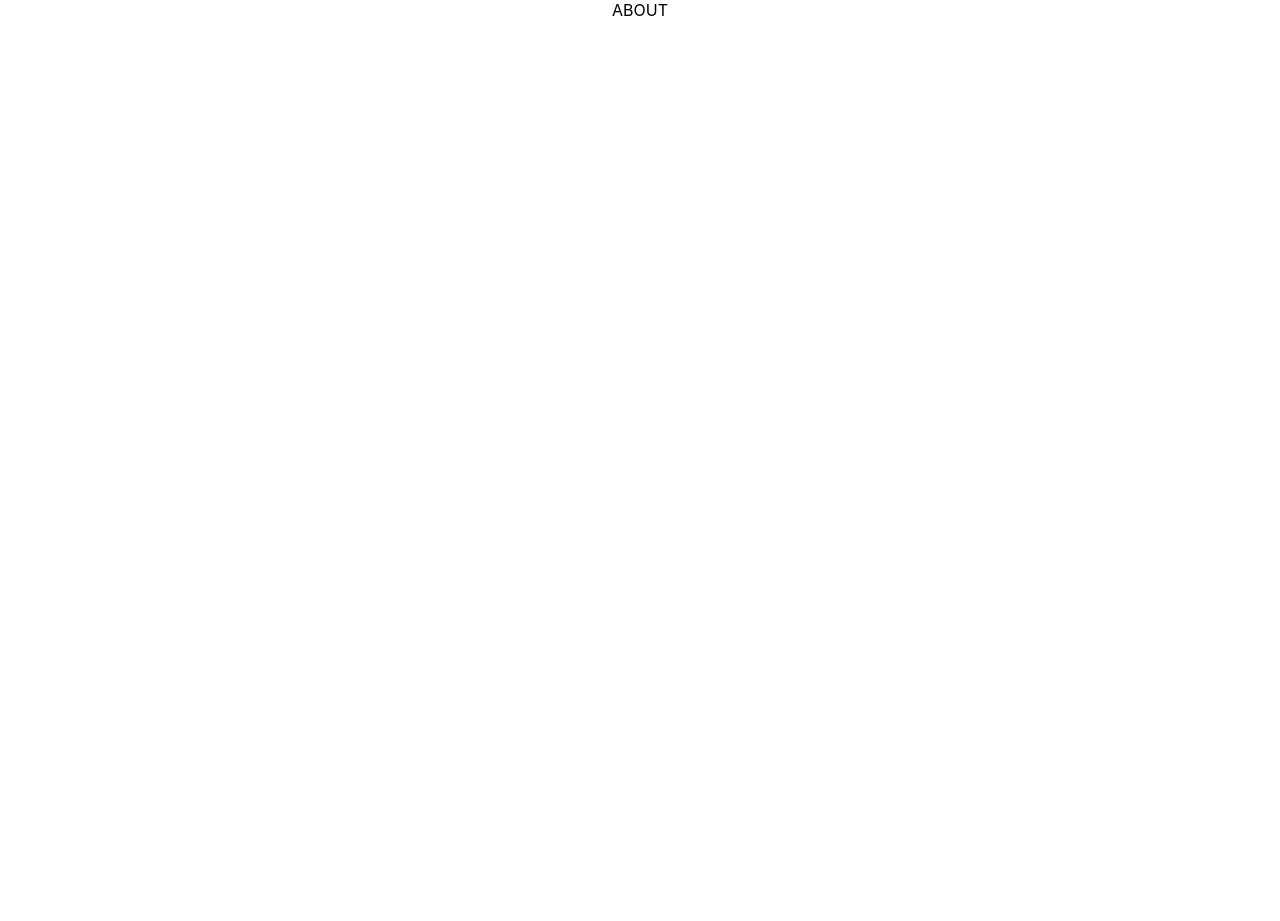
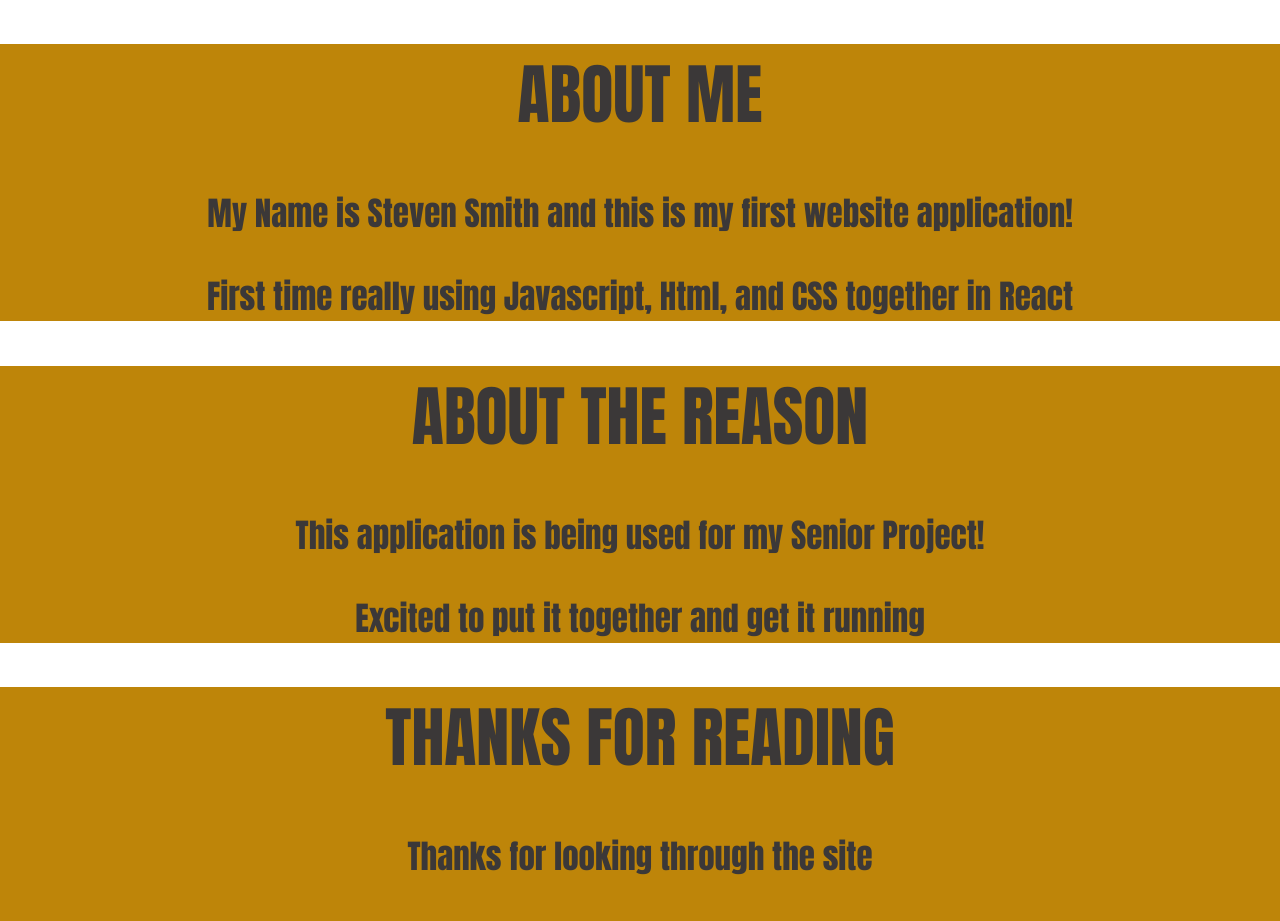
Before and after one commit to sassmith98/Ciphers-And-You, a React (Create React App) app: page /about in a window 1280 px wide. Shown: the top 921 px of the page. Before the commit the page ends 800 px from the top, so only its background shows below. Built offline with nearby package versions, Linux system fonts and the light colour scheme.

Commit message:
About page and data page adjustment

```diff
--- a/src/App.css
+++ b/src/App.css
@@ -1,3 +1,35 @@
+
+
+.aboutScreenTextOne {
+  background-color: #be8509;
+  min-height: 25vh;
+  align-items: center;
+  justify-content: center;
+  font-family: Impact, Haettenschweiler, 'Arial Narrow Bold', sans-serif;
+  font-size: calc(25px + 1vmin);
+  color: rgb(59, 56, 56);
+}
+
+.aboutScreenTextTwo {
+  background-color: #be8509;
+  min-height: 25vh;
+  align-items: center;
+  justify-content: center;
+  font-family: Impact, Haettenschweiler, 'Arial Narrow Bold', sans-serif;
+  font-size: calc(25px + 1vmin);
+  color: rgb(59, 56, 56);
+}
+
+.aboutScreenTextThree {
+  background-color: #be8509;
+  min-height: 25vh;
+  align-items: center;
+  justify-content: center;
+  font-family: Impact, Haettenschweiler, 'Arial Narrow Bold', sans-serif;
+  font-size: calc(25px + 1vmin);
+  color: rgb(59, 56, 56);
+}
+
 .App {
   text-align: center;
 }
@@ -126,6 +158,13 @@ Button{
   color: rgb(59, 56, 56);
 }
 
+.homeButton {
+  display: flex;
+  flex-direction: column;
+  align-items: center;
+  justify-content: center;
+}
+
 @keyframes App-logo-spin {
   from {
     transform: rotate(0deg);
--- a/src/aboutScreen.js
+++ b/src/aboutScreen.js
@@ -1,13 +1,30 @@
-import './App.js';
-import {Route, BrowserRouter as Router} from "react-router-dom";
+import App from './App.js';
+import { Route, BrowserRouter as Router, Switch, Link } from "react-router-dom";
+import { Button } from "react-bootstrap";
 import './App.css';
 
 function aboutScreen() {
     return (
       <Router>
-      <div className="aboutScreen">
-            ABOUT
+      <div className="aboutScreenTextOne">
+           <h1> ABOUT ME </h1>
+           <p> My Name is Steven Smith and this is my first website application!</p>
+           <p> First time really using Javascript, Html, and CSS together in React</p>
       </div>
+
+      <div className="aboutScreenTextTwo">
+           <h1> ABOUT THE REASON </h1>
+           <p> This application is being used for my Senior Project!</p>
+           <p> Excited to put it together and get it running</p>
+      </div>
+
+      <div className="aboutScreenTextThree">
+           <h1> THANKS FOR READING </h1>
+           <p> Thanks for looking through the site</p>
+           <p> And hopefully it was good!</p>
+      </div>
+
+
       </Router>
     );
   }
--- a/src/level_base_page/easy.js
+++ b/src/level_base_page/easy.js
@@ -1,7 +1,7 @@
 import { Route, BrowserRouter as Router, Switch, Link } from "react-router-dom";
 import { Button } from "react-bootstrap";
 import DifficultyScreen from './difficultlyScreen'
-import {easy_data} from './easy_data'
+import {easyData} from './easyData'
 import '../App.css';
 
 function Easy({name}){
@@ -16,7 +16,7 @@ function Easy({name}){
             <h1>{name}</h1>
 
             {/* map method to iterate over the data & map them inside div element */}
-            {easy_data.map((data, key) => {
+            {easyData.map((data, key) => {
                 return(
                   <div key={key}>
                     <h2>{data.val}</h2>
--- /dev/null
+++ b/src/level_base_page/easyData.js
@@ -0,0 +1,15 @@
+export const easyData =
+[
+  {
+    'val' : '1st easy task'
+  },
+
+  {
+    'val' : '2nd easy task'
+  },
+
+  {
+    'val' : '3rd easy task'
+  },
+
+]
--- a/src/level_base_page/hard.js
+++ b/src/level_base_page/hard.js
@@ -1,7 +1,7 @@
 import { Route, BrowserRouter as Router, Switch, Link } from "react-router-dom";
 import { Button } from "react-bootstrap";
 import DifficultyScreen from './difficultlyScreen'
-import {hard_data} from './hard_data'
+import {hardData} from './hardData'
 import '../App.css';
 
 function Hard({name}){
@@ -15,7 +15,7 @@ function Hard({name}){
 
           <h1>{name}</h1>
 
-            {hard_data.map((data, key) => {
+            {hardData.map((data, key) => {
                 return(
                   <div key={key}>
                     <h2>{data.val}</h2>
--- a/src/level_base_page/easy_data.js
+++ b/src/level_base_page/hardData.js
@@ -1,11 +1,19 @@
-export const easy_data =
+export const hardData =
 [
   {
-    'val' : '1st easy task'
+    'val' : '1st hard task'
   },
 
   {
-    'val' : '2nd easy task'
+    'val' : '2nd hard task'
+  },
+
+  {
+    'val' : '3rd hard task'
+  },
+
+  {
+    'val' : '3rd easy task'
   },
 
   {
--- a/src/level_base_page/medium.js
+++ b/src/level_base_page/medium.js
@@ -1,7 +1,7 @@
 import { Route, BrowserRouter as Router, Switch, Link } from "react-router-dom";
 import { Button } from "react-bootstrap";
 import DifficultyScreen from './difficultlyScreen'
-import {medium_data} from './medium_data'
+import {mediumData} from './mediumData'
 import '../App.css';
 
 function Medium({name}){
@@ -15,7 +15,7 @@ function Medium({name}){
 
           <h1>{name}</h1>
 
-          {medium_data.map((data, key) => {
+          {mediumData.map((data, key) => {
               return(
                 <div key={key}>
                   <h2>{data.val}</h2>
--- a/src/level_base_page/medium_data.js
+++ b/src/level_base_page/mediumData.js
@@ -1,4 +1,4 @@
-export const medium_data =
+export const mediumData =
 [
   {
     'val' : '1st medium task'
@@ -12,4 +12,8 @@ export const medium_data =
     'val' : '3rd medium task'
   },
 
+  {
+    'val' : '3rd easy task'
+  },
+
 ]
--- a/src/level_base_page/hard_data.js
+++ b/src/level_base_page/mediumDataAnswers.js
@@ -1,15 +1,19 @@
-export const hard_data =
+export const mediumDataAnswers =
 [
   {
-    'val' : '1st hard task'
+    'val' : '1st easy task'
   },
 
   {
-    'val' : '2nd hard task'
+    'val' : '2nd easy task'
   },
 
   {
-    'val' : '3rd hard task'
+    'val' : '3rd easy task'
+  },
+
+  {
+    'val' : '3rd easy task'
   },
 
 ]
```
Also changed, not shown: src/level_base_page/easyDataAnswers.js (added, +15 -0 lines), src/level_base_page/hardDataAnswers.js (added, +23 -0 lines).
